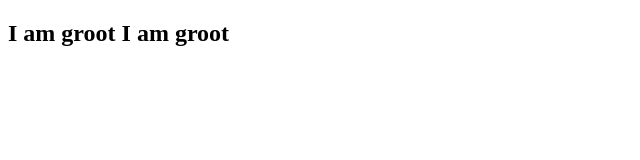
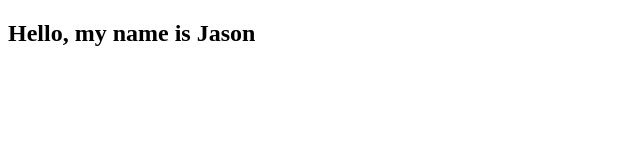
Before and after one commit to jwnuk1993/j, a plain HTML site: page about.html in a window 1280 px wide. Shown: the whole page, without its empty margins (0-640 px from the left). Drawn offline with Linux system fonts and the light colour scheme.

Commit message:
Update about.html

```diff
--- a/about.html
+++ b/about.html
@@ -7,6 +7,6 @@
     <title>About</title>
 </head>
 <body>
-    <h2>I am groot I am groot</h2>
+    <h2> Hello, my name is Jason </h2>
 </body>
 </html>
```
